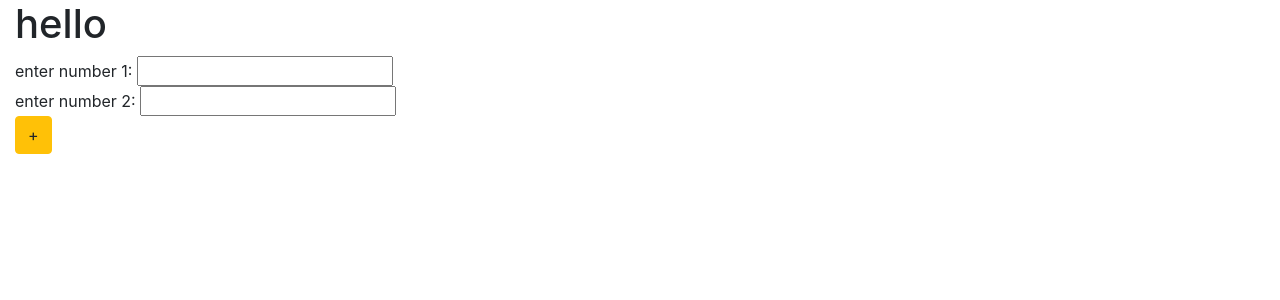
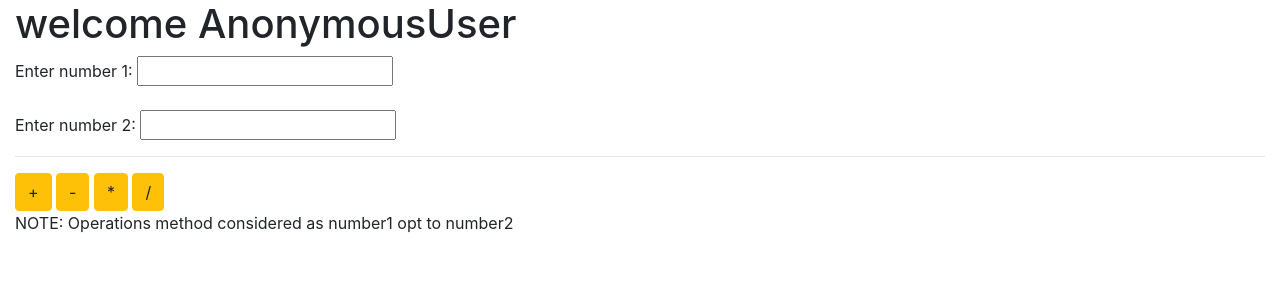
Before and after one commit to berkansems/djangoCalculator, a Django app: template calc/templates/accounts/home.html in a window 1280 px wide. Shown: the part 56-356 px from the top of the page. Run offline with Django 3.2, Linux system fonts and the light colour scheme; the template is opened without the code that fills it, so the values that code supplies are empty; some libraries are stand-ins or nearby versions.

Commit message:
revisions on operations added

```diff
--- a/calc/templates/accounts/add.html
+++ b/calc/templates/accounts/add.html
@@ -7,7 +7,7 @@
     <title>Title</title>
 </head>
 <body>
-<h1>result: {{add}} </h1>
+<h1>result: {{result}} </h1>
 </body>
 </html>
 
--- a/calc/templates/accounts/home.html
+++ b/calc/templates/accounts/home.html
@@ -8,13 +8,18 @@
     <title>Title</title>
 </head>
 <body>
-<h1>hello {{name}} </h1>
-<form action="add" >
+<h1>welcome {{user}} </h1>
+<form method="POST" action="{% url 'add' %}" >
 
     {% csrf_token %}
-    enter number 1: <input type="text" name="num1"> <br>
-    enter number 2: <input type="text" name="num2"> <br>
+    Enter number 1: <input type="text" name="num1"> <br><br>
+    Enter number 2: <input type="text" name="num2"> <br><hr>
     <input class="btn btn-warning" type="submit" name="plus" value="+">
+    <input class="btn btn-warning" type="submit" name="sub" value="-">
+    <input class="btn btn-warning" type="submit" name="mul" value="*">
+    <input class="btn btn-warning" type="submit" name="div" value="/">
+    <br>
+    NOTE: Operations method considered as number1 opt to number2
 
 </form>
 
```
Also changed, not shown: calc/views.py (+17 -4 lines).
